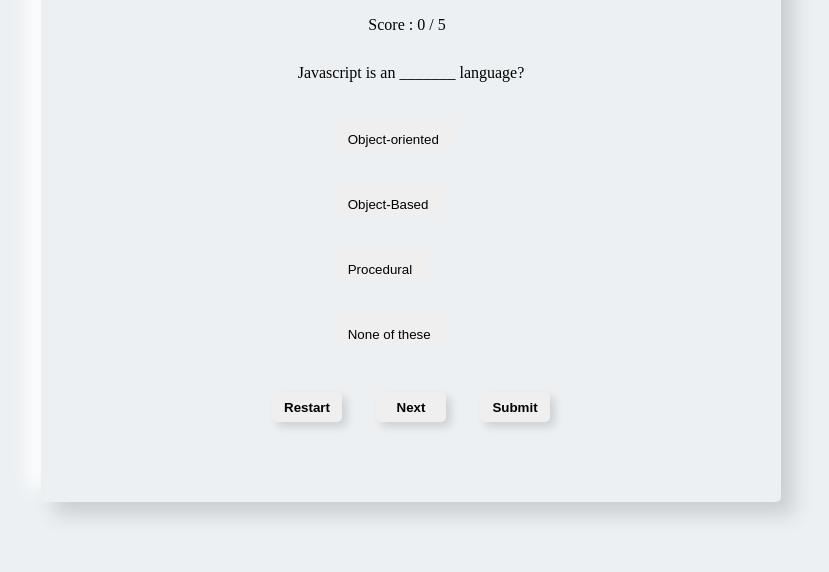
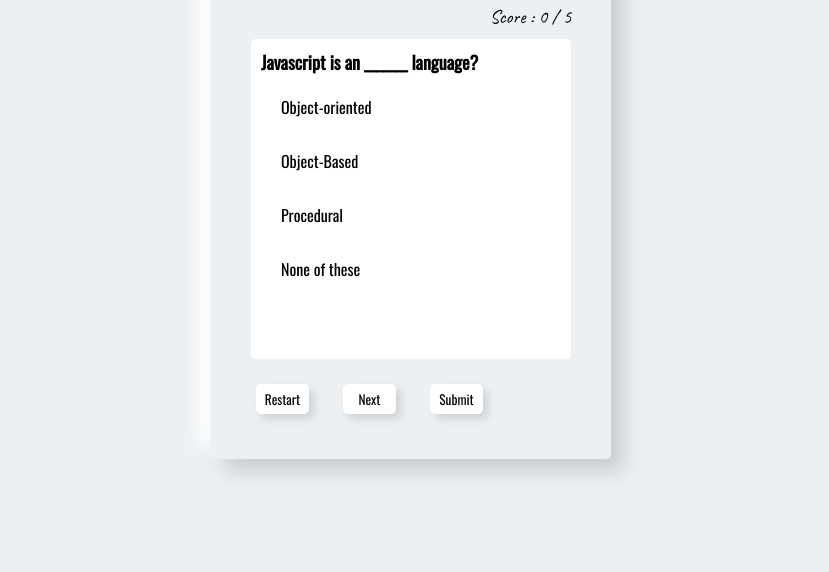
Before and after one commit to rathoretaruncodes/Quiz-game, a plain HTML site: page index.html in a window 1280 px wide. Shown: the part 228-800 px from the top of the page, without its empty margins (229-1058 px from the left). Drawn offline with nearby package versions, Linux system fonts and the light colour scheme.

Commit message:
Update stylesheet.css

```diff
--- a/stylesheet.css
+++ b/stylesheet.css
@@ -1,46 +1,63 @@
+@import url('https://fonts.googleapis.com/css2?family=Caveat&family=Oswald&display=swap');
 body{
     margin:0;
     padding:0;
     display:flex;
     justify-content:center;
     align-items:center;
-    min-height:100vh;
+    height:100vh;
     background:#ecf0f3;
-}
-.score{
-    margin:30px;
-}
-.container{
-    padding:50px;
-    display:flex;
-    flex-direction:column;
-    justify-content:center;
-    align-items:center;
-    box-shadow:13px 13px 20px #cbced1, -13px -13px 20px #ffffff;
-    border-radius:5px;
-    width:50vw;
-    height:70vh;
-}
-.controls button{
-    height:30px;
-    width:70px;
-    font-weight:bolder;
-    border:none;
-    margin:15px;
-    border-radius:5px;
-    transition:.1s;
-    box-shadow: 5px 5px 8px #00000020;
-    cursor:pointer;
     -webkit-user-select:none;
     user-select:none;
 }
+h1{
+    text-align:center;
+    font-family:'Oswald';
+}
+.score{
+    font-size:larger;
+    text-align: center;
+    font-family: 'Caveat';
+}
+.container{
+    padding:30px;
+    display:flex;
+    flex-direction:column;
+    box-shadow:13px 13px 20px #cbced1, -13px -13px 20px #ffffff;
+    border-radius:5px;
+}
+#question-area{
+    margin:10px;
+    padding:10px;
+    background:#ffffff;
+    border-radius:5px;
+    text-align:left;
+    height:300px;
+    width:300px;
+    font-size:large;
+    font-weight:bold ;
+    font-family:'Oswald';
+}
+.controls button{
+    padding:5px;
+    border:none;
+    margin:15px;
+    width:53px;
+    border-radius:5px;
+    box-shadow: 5px 5px 8px #00000020;
+    cursor:pointer;
+    background:#ffffff;
+    font-family: 'Oswald';
+}
 .options button{
-    height:20px;
+    background:none;
     border:none;
-    padding:15px;
-    margin:35px;
+    padding:10px;
+    margin:10px;
     cursor:pointer;
-    display:flex;
+    display:grid;
+    font-size:medium;
+    font-family: 'Oswald';
 }
 .controls button:hover {
     border-radius:5px;
@@ -51,9 +68,6 @@ body{
     text-align:right;
     padding-right:.5em;
 }
-#user-score, #total-score{
-    color:black;
-}
 .hide{
     display:none;
 }
```
